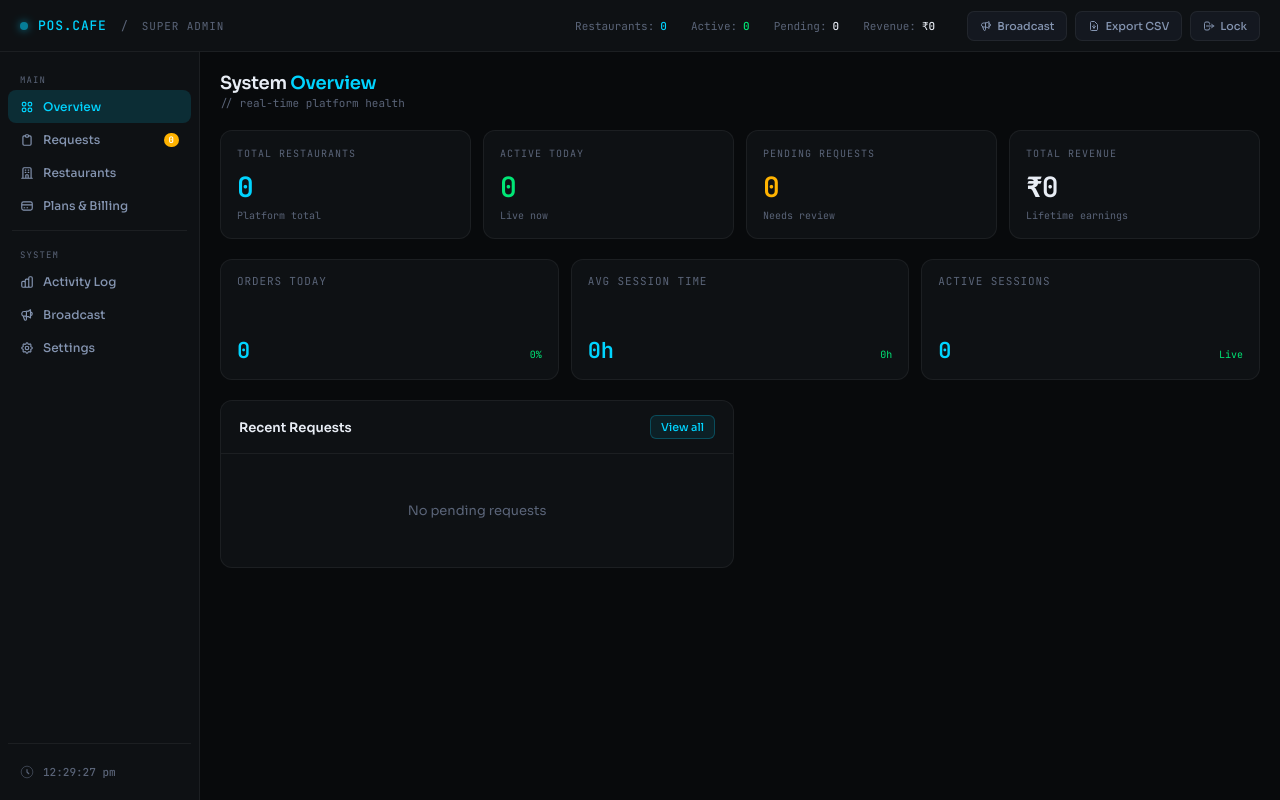
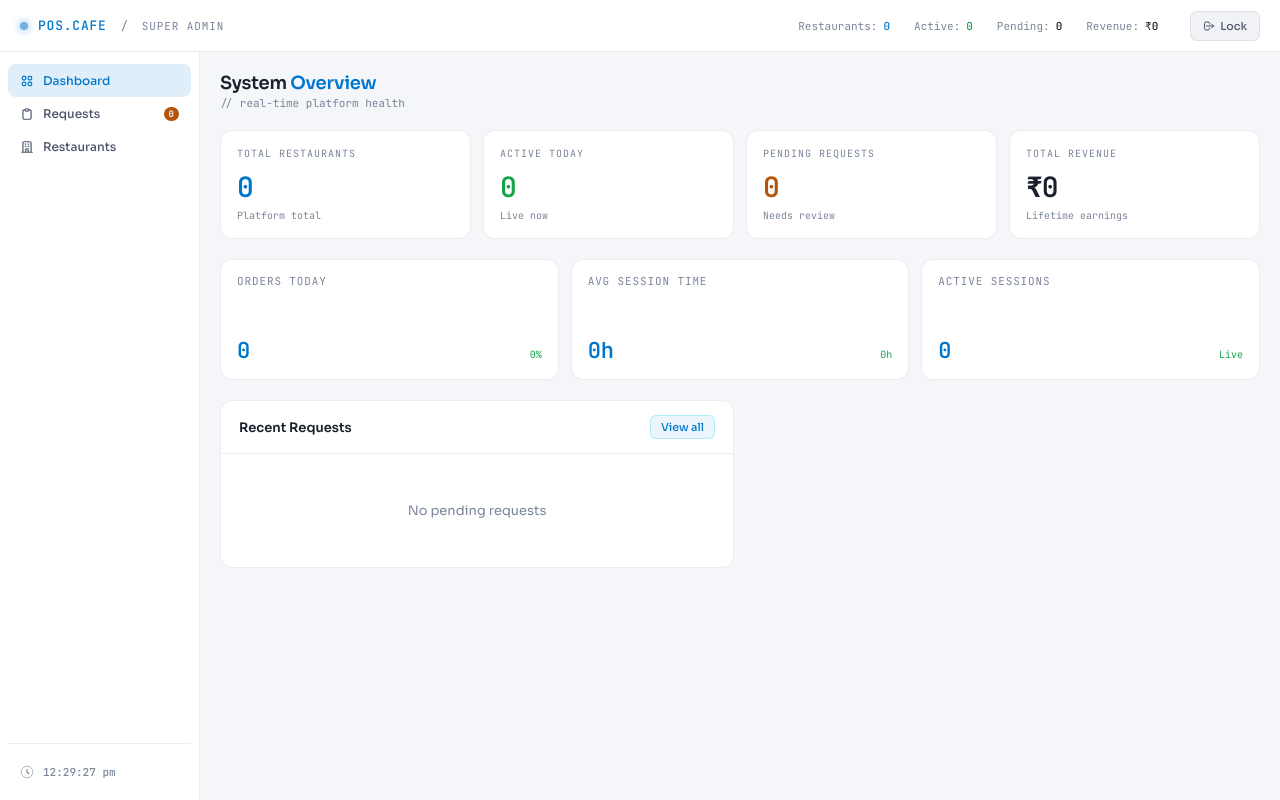
Before and after one commit to Divy2308/Cafe-POS, a Flask app: page /shrey in a window 1280 px wide. Run offline with Flask 3, Linux system fonts and the light colour scheme; the visitor is signed in with stand-in values (Sample User, id 1); data comes from the database, SQL or seed files in the repository; data that the repository does not hold is empty; some libraries are stand-ins or nearby versions.

Commit message:
ui: shrey admin - light theme + trim sidebar to Dashboard/Requests/Restaurants

```diff
--- a/templates/shrey.html
+++ b/templates/shrey.html
@@ -7,27 +7,27 @@
 <link href="https://fonts.googleapis.com/css2?family=JetBrains+Mono:wght@300;400;500;600&family=Sora:wght@300;400;500;600;700&display=swap" rel="stylesheet">
 <style>
 :root{
-  --bg:#080a0c;
-  --s1:#0e1114;
-  --s2:#141820;
-  --s3:#1c2230;
-  --border:rgba(255,255,255,0.06);
-  --border2:rgba(255,255,255,0.11);
-  --text:#e8edf5;
-  --muted:#5a6478;
-  --muted2:#8494b0;
-  --cyan:#00d4ff;
-  --cyan-d:#0099bb;
-  --cyan-bg:rgba(0,212,255,0.08);
-  --cyan-bg2:rgba(0,212,255,0.14);
-  --green:#00e676;
-  --green-bg:rgba(0,230,118,0.08);
-  --red:#ff4757;
-  --red-bg:rgba(255,71,87,0.08);
-  --amber:#ffb300;
-  --amber-bg:rgba(255,179,0,0.08);
-  --purple:#a78bfa;
-  --purple-bg:rgba(167,139,250,0.08);
+  --bg:#f4f6f9;
+  --s1:#ffffff;
+  --s2:#f0f2f5;
+  --s3:#e4e7ed;
+  --border:rgba(0,0,0,0.07);
+  --border2:rgba(0,0,0,0.13);
+  --text:#1a202c;
+  --muted:#7a8599;
+  --muted2:#4a5568;
+  --cyan:#0077cc;
+  --cyan-d:#005fa3;
+  --cyan-bg:rgba(0,119,204,0.07);
+  --cyan-bg2:rgba(0,119,204,0.12);
+  --green:#16a34a;
+  --green-bg:rgba(22,163,74,0.08);
+  --red:#dc2626;
+  --red-bg:rgba(220,38,38,0.07);
+  --amber:#b45309;
+  --amber-bg:rgba(180,83,9,0.07);
+  --purple:#7c3aed;
+  --purple-bg:rgba(124,58,237,0.07);
 }
 *,*::before,*::after{box-sizing:border-box;margin:0;padding:0}
 html,body{height:100%;overflow:hidden;background:var(--bg)}
@@ -123,9 +123,9 @@ body{font-family:'Sora',sans-serif;color:var(--text);display:flex;flex-direction
 table{width:100%;border-collapse:collapse}
 thead tr{border-bottom:1px solid var(--border)}
 th{font-size:9px;letter-spacing:.1em;text-transform:uppercase;color:var(--muted);padding:10px 18px;text-align:left;font-family:'JetBrains Mono',monospace;font-weight:500}
-td{padding:13px 18px;font-size:12px;border-bottom:1px solid rgba(255,255,255,.03);vertical-align:middle}
+td{padding:13px 18px;font-size:12px;border-bottom:1px solid rgba(0,0,0,.05);vertical-align:middle}
 tr:last-child td{border-bottom:none}
-tr:hover td{background:rgba(255,255,255,.015)}
+tr:hover td{background:rgba(0,0,0,.015)}
 .badge{display:inline-flex;align-items:center;gap:4px;padding:3px 9px;border-radius:20px;font-size:10px;font-weight:600;font-family:'JetBrains Mono',monospace;letter-spacing:.04em}
 .badge-pending{background:var(--amber-bg);color:var(--amber);border:1px solid rgba(255,179,0,.2)}
 .badge-active{background:var(--green-bg);color:var(--green);border:1px solid rgba(0,230,118,.2)}
@@ -200,8 +200,8 @@ tr:hover td{background:rgba(255,255,255,.015)}
 .metric-change{font-size:10px;color:var(--green);font-family:'JetBrains Mono',monospace}
 
 /* ── ACTIVITY LOG ── */
-.log-item{display:flex;align-items:center;gap:10px;padding:9px 16px;border-bottom:1px solid rgba(255,255,255,.03);font-size:11px;transition:background .15s}
-.log-item:hover{background:rgba(255,255,255,.02)}
+.log-item{display:flex;align-items:center;gap:10px;padding:9px 16px;border-bottom:1px solid rgba(0,0,0,.05);font-size:11px;transition:background .15s}
+.log-item:hover{background:rgba(0,0,0,.02)}
 .log-item:last-child{border-bottom:none}
 .log-type{width:6px;height:6px;border-radius:50%;flex-shrink:0}
 .log-msg{flex:1;color:var(--muted2);font-family:'JetBrains Mono',monospace}
@@ -232,7 +232,7 @@ tr:hover td{background:rgba(255,255,255,.015)}
 /* misc */
 .empty-state{text-align:center;padding:48px;color:var(--muted);font-size:13px}
 .section-row{display:grid;grid-template-columns:1fr 1fr;gap:12px;margin-bottom:20px}
-.info-row{display:flex;justify-content:space-between;padding:8px 0;border-bottom:1px solid rgba(255,255,255,.04);font-size:12px}
+.info-row{display:flex;justify-content:space-between;padding:8px 0;border-bottom:1px solid rgba(0,0,0,.06);font-size:12px}
 .info-row:last-child{border:none}
 .info-key{color:var(--muted);font-family:'JetBrains Mono',monospace;font-size:11px}
 .info-val{color:var(--text);font-weight:500}
@@ -277,14 +277,6 @@ tr:hover td{background:rgba(255,255,255,.015)}
     <div class="tstat">Revenue: <span class="tstat-val">₹0</span></div>
   </div>
   <div class="topbar-right">
-    <button class="tb-btn" onclick="openTab('broadcast')">
-      <svg width="12" height="12" fill="none" stroke="currentColor" viewBox="0 0 24 24"><path stroke-linecap="round" stroke-linejoin="round" stroke-width="2" d="M11 5.882V19.24a1.76 1.76 0 01-3.417.592l-2.147-6.15M18 13a3 3 0 100-6M5.436 13.683A4.001 4.001 0 017 6h1.832c4.1 0 7.625-1.234 9.168-3v14c-1.543-1.766-5.067-3-9.168-3H7a3.988 3.988 0 01-1.564-.317z"/></svg>
-      Broadcast
-    </button>
-    <button class="tb-btn" onclick="exportData()">
-      <svg width="12" height="12" fill="none" stroke="currentColor" viewBox="0 0 24 24"><path stroke-linecap="round" stroke-linejoin="round" stroke-width="2" d="M12 10v6m0 0l-3-3m3 3l3-3m2 8H7a2 2 0 01-2-2V5a2 2 0 012-2h5.586a1 1 0 01.707.293l5.414 5.414a1 1 0 01.293.707V19a2 2 0 01-2 2z"/></svg>
-      Export CSV
-    </button>
     <button class="tb-btn danger" onclick="lockSystem()">
       <svg width="12" height="12" fill="none" stroke="currentColor" viewBox="0 0 24 24"><path stroke-linecap="round" stroke-linejoin="round" stroke-width="2" d="M17 16l4-4m0 0l-4-4m4 4H7m6 4v1a3 3 0 01-3 3H6a3 3 0 01-3-3V7a3 3 0 013-3h4a3 3 0 013 3v1"/></svg>
       Lock
@@ -295,10 +287,9 @@ tr:hover td{background:rgba(255,255,255,.015)}
 <div class="layout">
 <!-- SIDEBAR -->
 <div class="sidebar">
-  <div class="nav-section">Main</div>
   <div class="nav-item active" onclick="openTab('overview')">
     <svg fill="none" stroke="currentColor" viewBox="0 0 24 24"><path stroke-linecap="round" stroke-linejoin="round" stroke-width="2" d="M4 6a2 2 0 012-2h2a2 2 0 012 2v2a2 2 0 01-2 2H6a2 2 0 01-2-2V6zM14 6a2 2 0 012-2h2a2 2 0 012 2v2a2 2 0 01-2 2h-2a2 2 0 01-2-2V6zM4 16a2 2 0 012-2h2a2 2 0 012 2v2a2 2 0 01-2 2H6a2 2 0 01-2-2v-2zM14 16a2 2 0 012-2h2a2 2 0 012 2v2a2 2 0 01-2 2h-2a2 2 0 01-2-2v-2z"/></svg>
-    Overview
+    Dashboard
   </div>
   <div class="nav-item" onclick="openTab('requests')">
     <svg fill="none" stroke="currentColor" viewBox="0 0 24 24"><path stroke-linecap="round" stroke-linejoin="round" stroke-width="2" d="M9 5H7a2 2 0 00-2 2v12a2 2 0 002 2h10a2 2 0 002-2V7a2 2 0 00-2-2h-2M9 5a2 2 0 002 2h2a2 2 0 002-2M9 5a2 2 0 012-2h2a2 2 0 012 2"/></svg>
@@ -308,24 +299,6 @@ tr:hover td{background:rgba(255,255,255,.015)}
   <div class="nav-item" onclick="openTab('restaurants')">
     <svg fill="none" stroke="currentColor" viewBox="0 0 24 24"><path stroke-linecap="round" stroke-linejoin="round" stroke-width="2" d="M19 21V5a2 2 0 00-2-2H7a2 2 0 00-2 2v16m14 0h2m-2 0h-5m-9 0H3m2 0h5M9 7h1m-1 4h1m4-4h1m-1 4h1m-5 10v-5a1 1 0 011-1h2a1 1 0 011 1v5m-4 0h4"/></svg>
     Restaurants
-  </div>
-  <div class="nav-item" onclick="openTab('plans')">
-    <svg fill="none" stroke="currentColor" viewBox="0 0 24 24"><path stroke-linecap="round" stroke-linejoin="round" stroke-width="2" d="M3 10h18M7 15h1m4 0h1m-7 4h12a3 3 0 003-3V8a3 3 0 00-3-3H6a3 3 0 00-3 3v8a3 3 0 003 3z"/></svg>
-    Plans & Billing
-  </div>
-  <div class="nav-sep"></div>
-  <div class="nav-section">System</div>
-  <div class="nav-item" onclick="openTab('activity')">
-    <svg fill="none" stroke="currentColor" viewBox="0 0 24 24"><path stroke-linecap="round" stroke-linejoin="round" stroke-width="2" d="M9 19v-6a2 2 0 00-2-2H5a2 2 0 00-2 2v6a2 2 0 002 2h2a2 2 0 002-2zm0 0V9a2 2 0 012-2h2a2 2 0 012 2v10m-6 0a2 2 0 002 2h2a2 2 0 002-2m0 0V5a2 2 0 012-2h2a2 2 0 012 2v14a2 2 0 01-2 2h-2a2 2 0 01-2-2z"/></svg>
-    Activity Log
-  </div>
-  <div class="nav-item" onclick="openTab('broadcast')">
-    <svg fill="none" stroke="currentColor" viewBox="0 0 24 24"><path stroke-linecap="round" stroke-linejoin="round" stroke-width="2" d="M11 5.882V19.24a1.76 1.76 0 01-3.417.592l-2.147-6.15M18 13a3 3 0 100-6M5.436 13.683A4.001 4.001 0 017 6h1.832c4.1 0 7.625-1.234 9.168-3v14c-1.543-1.766-5.067-3-9.168-3H7a3.988 3.988 0 01-1.564-.317z"/></svg>
-    Broadcast
-  </div>
-  <div class="nav-item" onclick="openTab('settings')">
-    <svg fill="none" stroke="currentColor" viewBox="0 0 24 24"><path stroke-linecap="round" stroke-linejoin="round" stroke-width="2" d="M10.325 4.317c.426-1.756 2.924-1.756 3.35 0a1.724 1.724 0 002.573 1.066c1.543-.94 3.31.826 2.37 2.37a1.724 1.724 0 001.065 2.572c1.756.426 1.756 2.924 0 3.35a1.724 1.724 0 00-1.066 2.573c.94 1.543-.826 3.31-2.37 2.37a1.724 1.724 0 00-2.572 1.065c-.426 1.756-2.924 1.756-3.35 0a1.724 1.724 0 00-2.573-1.066c-1.543.94-3.31-.826-2.37-2.37a1.724 1.724 0 00-1.065-2.572c-1.756-.426-1.756-2.924 0-3.35a1.724 1.724 0 001.066-2.573c-.94-1.543.826-3.31 2.37-2.37.996.608 2.296.07 2.572-1.065z"/><path stroke-linecap="round" stroke-linejoin="round" stroke-width="2" d="M15 12a3 3 0 11-6 0 3 3 0 016 0z"/></svg>
-    Settings
   </div>
   <div class="sidebar-footer">
     <div class="nav-item" style="font-size:11px;color:var(--muted)">
```
